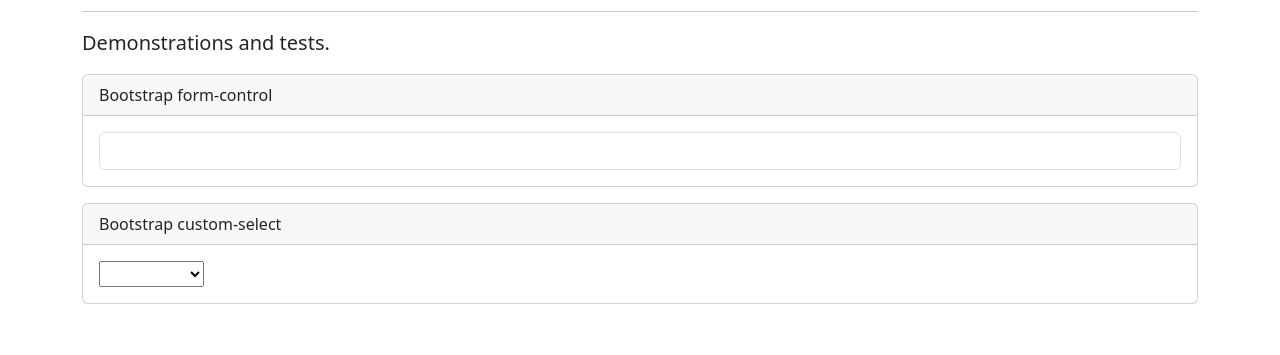
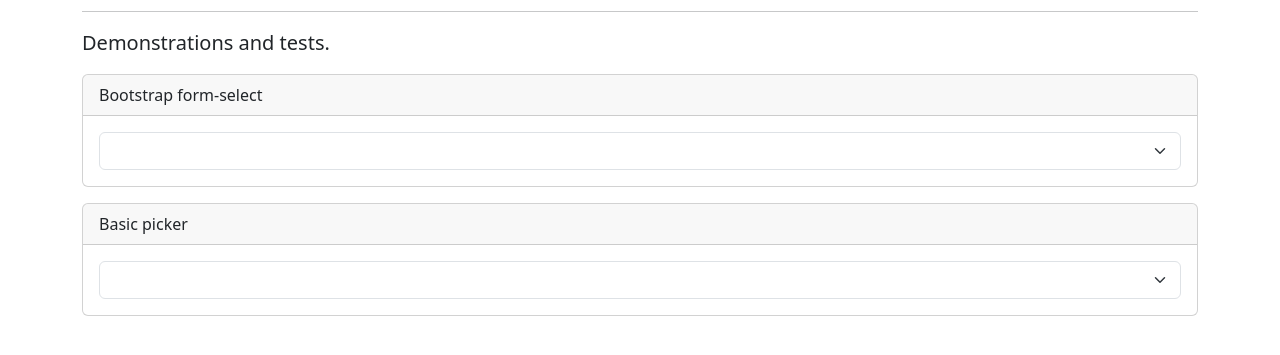
Before and after one commit to benmelz/bootstrap-picker, a website built with Vite: page index.html in a window 1280 px wide. Shown: the part 69-424 px from the top of the page. Built offline with nearby package versions, Linux system fonts and the light colour scheme.

Commit message:
super rough dropdown replacement

```diff
--- a/index.html
+++ b/index.html
@@ -16,10 +16,10 @@
 
         <div class="card mb-3">
           <div class="card-header">
-            Bootstrap form-control
+            Bootstrap form-select
           </div>
           <div class="card-body">
-            <select class="form-control" aria-label="Ice cream flavors">
+            <select class="form-select" aria-label="Ice cream flavors">
               <option value=""></option>
               <option value="chocolate">Chocolate</option>
               <option value="vanilla">Vanilla</option>
@@ -30,10 +30,10 @@
 
         <div class="card mb-3">
           <div class="card-header">
-            Bootstrap custom-select
+            Basic picker
           </div>
           <div class="card-body">
-            <select class="custom-select" aria-label="Ice cream flavors">
+            <select id="basic-picker" aria-label="Ice cream flavors">
               <option value=""></option>
               <option value="chocolate">Chocolate</option>
               <option value="vanilla">Vanilla</option>
--- a/index.js
+++ b/index.js
@@ -1,2 +1,8 @@
 import 'bootstrap'
-import './lib/index.js'
+import BootstrapPicker from './lib/index.js'
+
+document.addEventListener('DOMContentLoaded', () => {
+  const basicPicker = document.getElementById('basic-picker')
+  // eslint-disable-next-line no-new
+  new BootstrapPicker(basicPicker)
+})
--- a/lib/index.js
+++ b/lib/index.js
@@ -0,0 +1,49 @@
+import BaseComponent from 'bootstrap/js/src/base-component.js'
+
+const NAME = 'picker'
+
+function buildToggle () {
+  const element = document.createElement('button')
+
+  element.setAttribute('type', 'button')
+  element.setAttribute('class', 'form-select text-start')
+  element.setAttribute('data-bs-toggle', 'dropdown')
+  element.setAttribute('aria-expanded', 'false')
+
+  element.textContent = '\u200B'
+
+  return element
+}
+
+function buildMenu () {
+  const menu = document.createElement('div')
+  menu.setAttribute('class', 'dropdown-menu w-100')
+  menu.textContent = 'Test'
+  return menu
+}
+
+function buildPicker (select) {
+  const picker = document.createElement('div')
+  picker.setAttribute('class', 'dropdown')
+  picker.appendChild(buildToggle())
+  picker.appendChild(buildMenu())
+  return picker
+}
+
+export default class BootstrapPicker extends BaseComponent {
+  constructor (element, config) {
+    super(element, config)
+    element.setAttribute('style', 'display: none !important;')
+
+    const picker = buildPicker()
+
+    element.parentNode.insertBefore(picker, element)
+
+    element.remove()
+    picker.prepend(element)
+  }
+
+  static get NAME () {
+    return NAME
+  }
+}
--- a/package.json
+++ b/package.json
@@ -15,6 +15,7 @@
     "bootstrap": "5.*"
   },
   "devDependencies": {
+    "@popperjs/core": "*",
     "@testing-library/dom": "*",
     "@vitest/browser": "*",
     "@vitest/coverage-istanbul": "*",
--- a/vite.config.js
+++ b/vite.config.js
@@ -10,14 +10,6 @@
       entry: resolve(__dirname, 'lib/index.js'),
       name: 'BootstrapPicker',
       fileName: 'bootstrap-picker',
-    },
-    rollupOptions: {
-      external: ['bootstrap'],
-      output: {
-        globals: {
-          bootstrap: 'bootstrap',
-        },
-      },
     },
   },
   test: {
```
Also changed, not shown: 1 other file.
